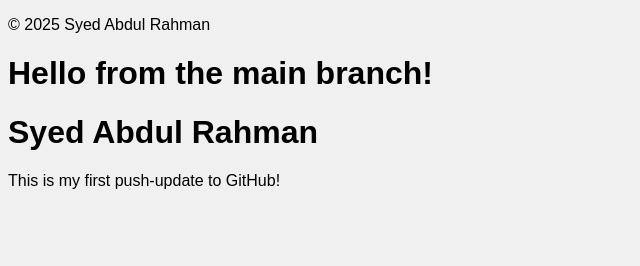
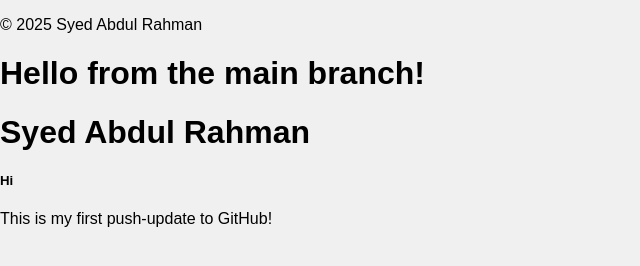
Before and after one commit to Syed-Abdul-Rahman-SAR/my-first-web-project, a plain HTML site: page index.html in a window 1280 px wide. Shown: the whole page, without its empty margins (0-640 px from the left). Drawn offline with Linux system fonts and the light colour scheme.

Commit message:
Day 9: Completed all tasks

```diff
--- a/index.html
+++ b/index.html
@@ -15,7 +15,7 @@
 
  <h1>Hello from the main branch!</h1>
 <h1>Syed Abdul Rahman</h1>
-
+<h5>Hi</h5>
   <p>This is my first push-update to GitHub!</p>
 
   <script src="script.js"></script>
--- a/script.js
+++ b/script.js
@@ -1,2 +1,3 @@
 console.log("Hello from JavaScript!");
 console.log("Syed Abdul Rahman");
+console.log("Hi");
--- a/style.css
+++ b/style.css
@@ -2,4 +2,5 @@ body{
     font-family: Arial, Helvetica, sans-serif;
     background: blue;
     background-color: #f0f0f0;
+    margin: 0;
 }
```
